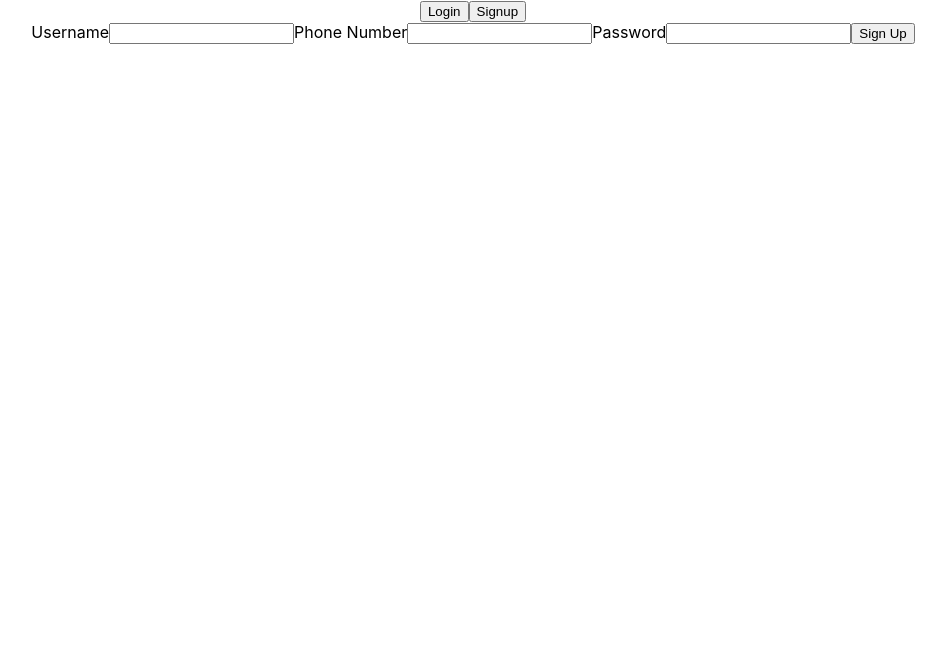
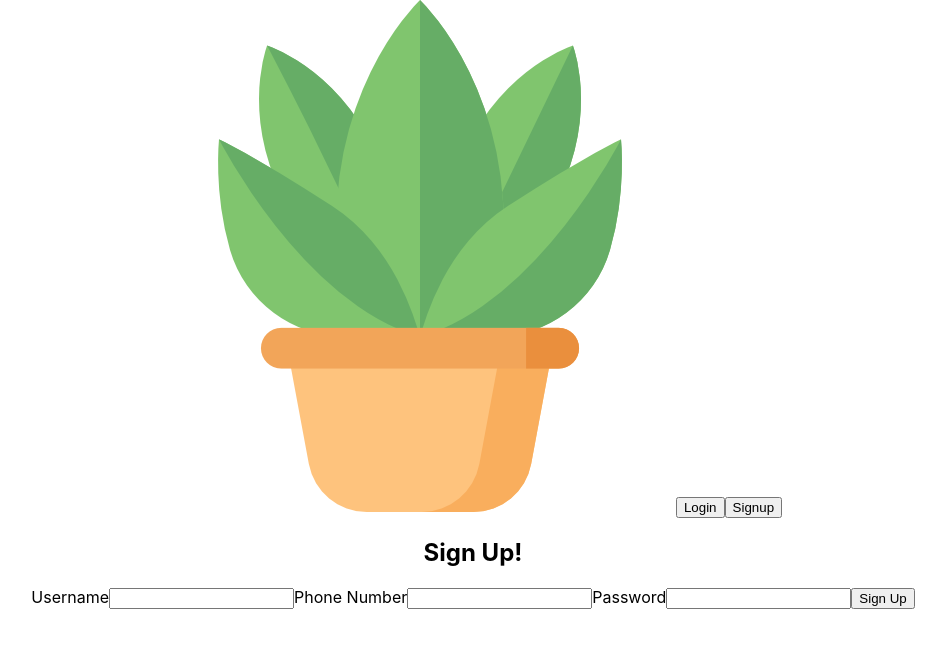
Before and after one commit to Build-Week-Water-My-Plants-ttWebPT124/front-end, a React (Create React App) app in the folder water-my-plants/: page /signup in a window 1280 px wide. Shown: the top 648 px of the page, without its empty margins (167-1113 px from the left). Built offline with nearby package versions, Linux system fonts and the light colour scheme.

Commit message:
added logo that links to homepage/ added validation errors to signup form

```diff
--- a/water-my-plants/src/App.js
+++ b/water-my-plants/src/App.js
@@ -1,17 +1,68 @@
 import './App.css';
-import react from 'react'
+import React, { useState, useEffect } from 'react'
 import { Route, Link } from 'react-router-dom'
+import * as yup from 'yup'
+import formSchema from './validation/formSchema'
+import logo from './assets/logo.png'
+
 import Homepage from './components/Homepage';
 import Login from './components/Login'
 import Signup from './components/Signup'
 
+
+
+const initialFormValues = {
+
+  username: '',
+
+  phonenumber: '',
+
+  password: '',
+
+}
+
+
+const initialFormErrors = {
+  username: '',
+
+  phonenumber: '',
+
+  password: '',
+
+}
+
+
+
+
 function App() {
+
+
+  const [formValues, setFormValues] = useState(initialFormValues)
+  const [formErrors, setFormErrors] = useState(initialFormErrors)
+
+  const inputChange = (name, value) => {
+    yup.reach(formSchema, name)
+      .validate(value)
+      .then(() => {
+        setFormErrors({...formErrors, [name]: ''})
+      })
+      .catch(err => {
+        setFormErrors({...formErrors, [name]: err.errors[0]})
+      })
+    setFormValues({
+      ...formValues,
+      [name]: value
+    })
+  }
+
 
   return (
     <div className="App">
       <nav className='navbar'>
+        <Link to='/'><img className='logo' src={logo} alt='logo'/></Link>
         <Link to='/login'><button>Login</button></Link>
         <Link to='/signup'><button>Signup</button></Link>
+
       </nav>
 
       <div className='Site_Container'>
@@ -24,7 +75,7 @@ function App() {
         </Route>
 
         <Route path='/signup'>
-          <Signup />
+          <Signup values={formValues} change={inputChange} errors={formErrors} />
         </Route>
 
       </div>
--- a/water-my-plants/src/components/Login.js
+++ b/water-my-plants/src/components/Login.js
@@ -1,11 +1,11 @@
 
 
-const Login = ()=>{
+const Login = (props)=>{
 
     return (
         <div>
             <form className='form container' onSubmit={''}>
-
+                <h2>Login</h2>
                 <label className='text-field'>Username
                 <input
                     name='username'
--- a/water-my-plants/src/components/Signup.js
+++ b/water-my-plants/src/components/Signup.js
@@ -1,28 +1,49 @@
 
-const Signup = ()=>{
+const Signup = (props)=>{
+
+    const {
+        values,
+        submit,
+        change,
+        errors,
+      } = props
+
+    const onChange = evt => {
+
+        const { name, value, type } = evt.target
+
+        change(name)
+     }
 
     return (
         <div className='form'>
             <form className='form container' onSubmit={''}>
+                <h2>Sign Up!</h2>
+                <div className='errors'>
+                    <div>{errors.username}</div>
+                    <div>{errors.phonenumber}</div>
+                    <div>{errors.password}</div>
+                </div>
+
                 <label className='text-field'>Username
                     <input
-                        // value={values.username}
-                        //onChange={''}
+                        value={values.username}
+                        onChange={onChange}
                         name='username'
                         type='text' />
                 </label>
 
                 <label className='text-field'>Phone Number
                     <input
-                        // value={values.phonenumber}
-                        //onChange={''}
+                        value={values.phonenumber}
+                        onChange={onChange}
                         name='phonenumber'
                         type='text' />
                 </label>
                 <label className='text-field'>Password
                     <input
-                        // value={values.password}
-                        //onChange={''}
+                        value={values.password}
+                        onChange={onChange}
                         name='password'
                         type='text' />
                 </label>
--- a/water-my-plants/src/validation/formSchema.js
+++ b/water-my-plants/src/validation/formSchema.js
@@ -0,0 +1,25 @@
+import * as yup from 'yup'
+
+const formSchema = yup.object().shape({
+    username: yup
+        .string()
+        .trim()
+        .min(6, 'Name must be 2 characters long')
+        .required('Username is required'),
+
+    phonenumber: yup
+        .string()
+        .trim()
+        .required('Phone Number is required')
+        .min(10, 'Please enter a valid Phone Number')
+        .max(10,'Please enter a valid Phone Number'),
+
+    password: yup
+        .string()
+        .trim()
+        .required('Password is required')
+        .min(2, 'Password must be 5 characters long'),
+
+})
+
+export default formSchema;
```
